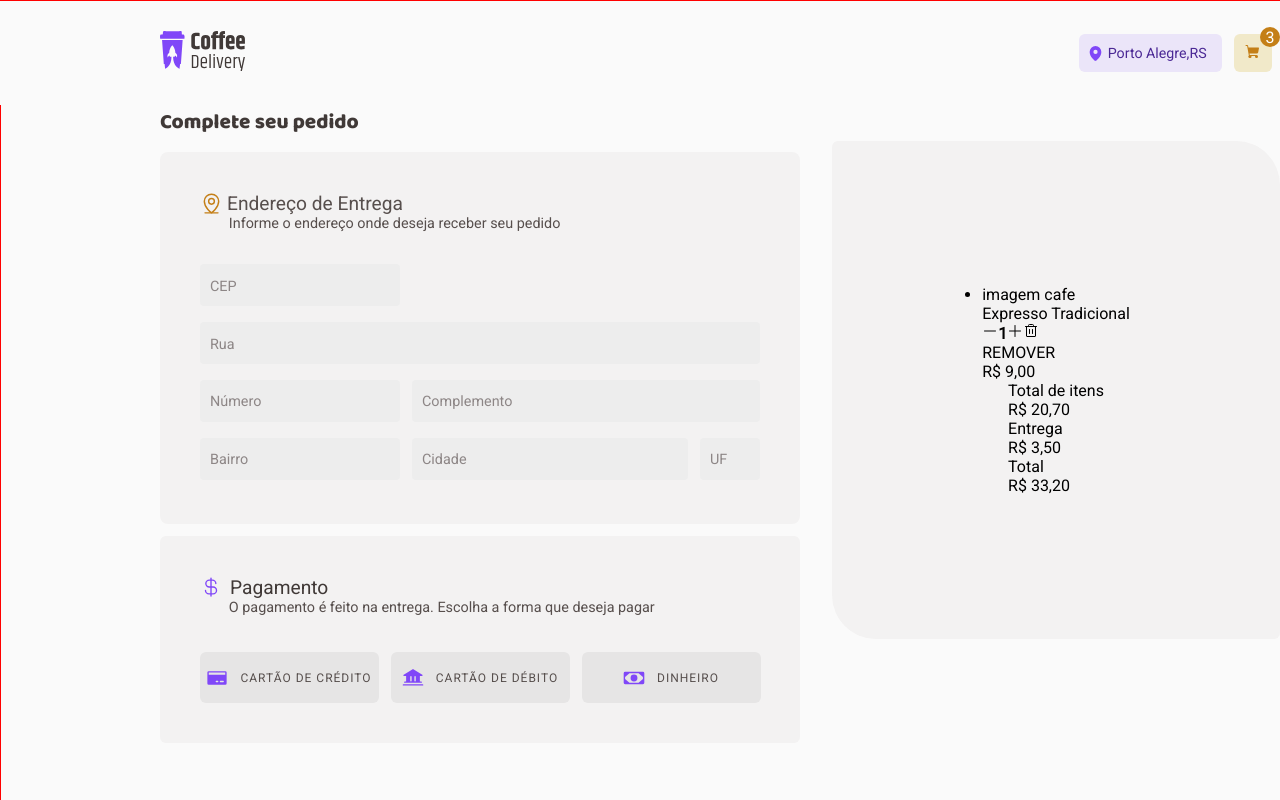
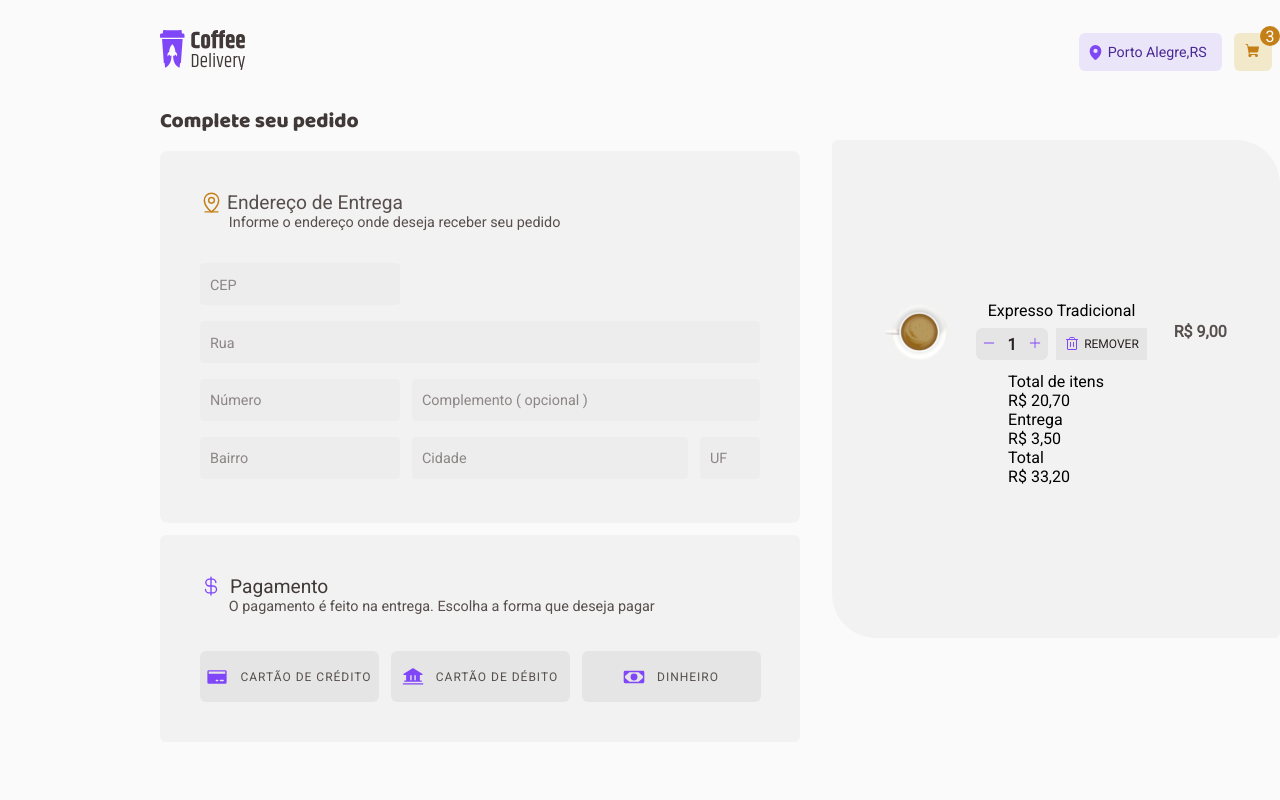
Before and after one commit to GaloManco/caffeDelivery, a React (Vite) app: page /cadastrodopedido in a window 1280 px wide. Shown: the top 800 px of the page. Built offline with nearby package versions, Linux system fonts and the light colour scheme.

Commit message:
terminado a opção do pagamento e nicialdo a lista de produtos

```diff
--- a/src/layout/defaultLayout/style.ts
+++ b/src/layout/defaultLayout/style.ts
@@ -1,7 +1,7 @@
 import styled from 'styled-components'
 
 export const ContainerLayout = styled.nav`
-  border: 1px solid red;
+  /* border: 1px solid red; */
 
   width: 90rem;
   height: 149.31rem;
--- a/src/pages/cadastroDopedido/Components/CompletarPedido/index.tsx
+++ b/src/pages/cadastroDopedido/Components/CompletarPedido/index.tsx
@@ -38,9 +38,10 @@ export function CompletarPedido() {
             <StyleImputCompletarPedido2 type="text" placeholder="Rua" />
             <div>
               <StyleImputCompletarPedido3 type="text" placeholder="Número" />
+
               <StyleImputCompletarPedido4
                 type="text"
-                placeholder="Complemento"
+                placeholder="Complemento ( opcional )"
               />
             </div>
             <div>
--- a/src/pages/cadastroDopedido/Components/CompletarPedido/style.ts
+++ b/src/pages/cadastroDopedido/Components/CompletarPedido/style.ts
@@ -67,7 +67,6 @@ const BaseImputCompletarPedido = styled.input`
     color: ${(props) => props.theme.base_label};
     font-family: 'Roboto';
     font-size: 0.9rem;
-    /* padding: .75rem; */
   }
 
   &:focus {
@@ -86,12 +85,6 @@ export const StyleImputCompletarPedido3 = styled(BaseImputCompletarPedido)`
 `
 export const StyleImputCompletarPedido4 = styled(BaseImputCompletarPedido)`
   width: 21.75rem;
-  &::placeholder::after {
-    content: 'teste';
-    color: ${(props) => props.theme.base_label};
-    font-family: 'Roboto';
-    font-size: 0.8rem;
-  }
 `
 export const StyleImputCompletarPedido5 = styled(BaseImputCompletarPedido)`
   width: 12.5rem;
--- a/src/pages/cadastroDopedido/Components/confirmaPedido/index.tsx
+++ b/src/pages/cadastroDopedido/Components/confirmaPedido/index.tsx
@@ -1,31 +1,43 @@
 import { Minus, Plus, Trash } from 'phosphor-react'
-import { StyleConfirmaPedido } from './style'
+import {
+  StyleConfirmaPedido,
+  StyleListaDeCaffeSelecionados,
+  StyleListaDeProdutosComprados,
+  StyleValorDoProduto,
+} from './style'
+import Coffee01 from '../../../../assets/Coffee01.svg'
 
 export function ConfirmaPedido() {
   return (
     <StyleConfirmaPedido>
       <div>
         <ul>
-          <li>
-            <div>
-              <span>imagem cafe</span>
+          <StyleListaDeProdutosComprados>
+            <StyleListaDeCaffeSelecionados>
+              <img src={Coffee01} />
               <div>
                 <header>Expresso Tradicional</header>
                 <footer>
                   <strong>
-                    <Minus />
-                    1
-                    <Plus />
+                    <button>
+                      <Minus size={14} weight="fill" />
+                    </button>
+                    <p>1</p>
+                    <button>
+                      <Plus size={14} weight="fill" />
+                    </button>
                   </strong>
                   <span>
-                    <Trash />
-                    <p>REMOVER</p>
+                    <button>
+                      <Trash size={16} />
+                      <p>REMOVER</p>
+                    </button>
                   </span>
                 </footer>
               </div>
-              <p>R$ 9,00</p>
-            </div>
-          </li>
+              <StyleValorDoProduto>R$ 9,00</StyleValorDoProduto>
+            </StyleListaDeCaffeSelecionados>
+          </StyleListaDeProdutosComprados>
         </ul>
       </div>
       <div>
--- a/src/pages/cadastroDopedido/Components/confirmaPedido/style.ts
+++ b/src/pages/cadastroDopedido/Components/confirmaPedido/style.ts
@@ -12,6 +12,113 @@ export const StyleConfirmaPedido = styled.section`
   justify-content: center;
 
   margin-bottom: 69px;
+`
 
+export const StyleListaDeProdutosComprados = styled.li`
+  list-style: none;
+`
 
+export const StyleListaDeCaffeSelecionados = styled.div`
+  /* border: 0.0625rem solid red; */
+
+  display: flex;
+  align-items: center;
+  justify-content: space-around;
+
+  width: 368px;
+  height: 80px;
+
+  img {
+    width: 64px;
+    height: 64px;
+  }
+  div {
+    display: flex;
+    flex-direction: column;
+    align-items: center;
+    width: 171px;
+    height: 61px;
+    footer {
+      display: flex;
+      justify-content: space-between;
+      align-items: center;
+      width: 171px;
+      height: 32px;
+      margin-top: 8px;
+
+      strong {
+        width: 72px;
+        height: 32px;
+        background: ${(props) => props.theme.base_button};
+        border-radius: 0.375rem;
+
+        display: flex;
+        align-items: center;
+        justify-content: space-around;
+
+        color: ${(props) => props.theme.base_title};
+        &:hover {
+          color: ${(props) => props.theme.purple};
+        }
+
+        button {
+          border: none;
+          background: none;
+          cursor: pointer;
+          svg {
+            color: ${(props) => props.theme.purple};
+          }
+        }
+      }
+      span {
+        width: 5.6875rem;
+        height: 2rem;
+        background: ${(props) => props.theme.base_button};
+        display: flex;
+        align-items: center;
+        justify-content: center;
+        cursor: pointer;
+        /* &:focus {
+          color: ${(props) => props.theme.purple};
+        } */
+        button {
+          width: 100%;
+          flex: 1;
+          display: flex;
+          align-items: center;
+          justify-content: center;
+          gap: 0.25rem;
+          border: none;
+          background: none;
+
+          font-size: 0.75rem;
+          color: ${(props) => props.theme.base_title};
+
+          &:hover {
+            color: ${(props) => props.theme.purple};
+          }
+          p {
+            cursor: pointer;
+          }
+
+          svg {
+            /* color: ${(props) => props.theme.base_text}; */
+            cursor: pointer;
+            color: ${(props) => props.theme.purple};
+
+            &:hover {
+              color: ${(props) => props.theme.purple};
+            }
+          }
+        }
+      }
+    }
+  }
 `
+
+export const StyleValorDoProduto = styled.p`
+  font-size: 1rem;
+  font-family: 'Roboto';
+  font-weight: bold;
+  color: ${(props) => props.theme.base_text};
+`
```
